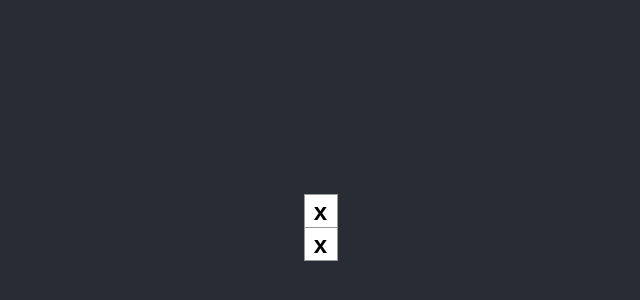
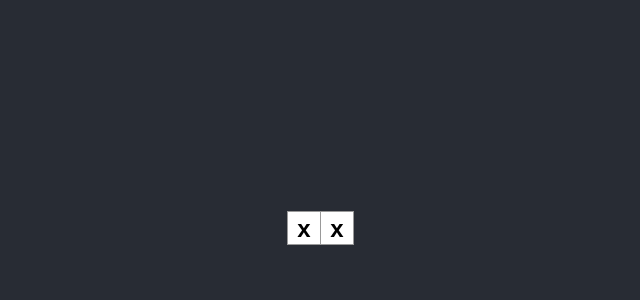
Before and after one commit to Carlossr404/React-Tutorial-0, a React (Create React App) app: page / in a window 1280 px wide. Shown: the part 172-472 px from the top of the page, without its empty margins (320-960 px from the left). Built offline with nearby package versions, Linux system fonts and the light colour scheme.

Commit message:
my bad. made some minor changes to the styles... I couldn't help myself

```diff
--- a/src/App.css
+++ b/src/App.css
@@ -2,9 +2,8 @@
   background-color: #282c34;
   min-height: 100vh;
   display: flex;
-  flex-direction: column;
-  align-items: center;
-  justify-content: center;
+  align-items: center;      /*horizontal align*/
+  justify-content: center;  /*vertical align*/
   font-size: calc(10px + 2vmin);
   color: white;
 }
```
Also changed, not shown: src/App.js (line endings or trailing spaces).
